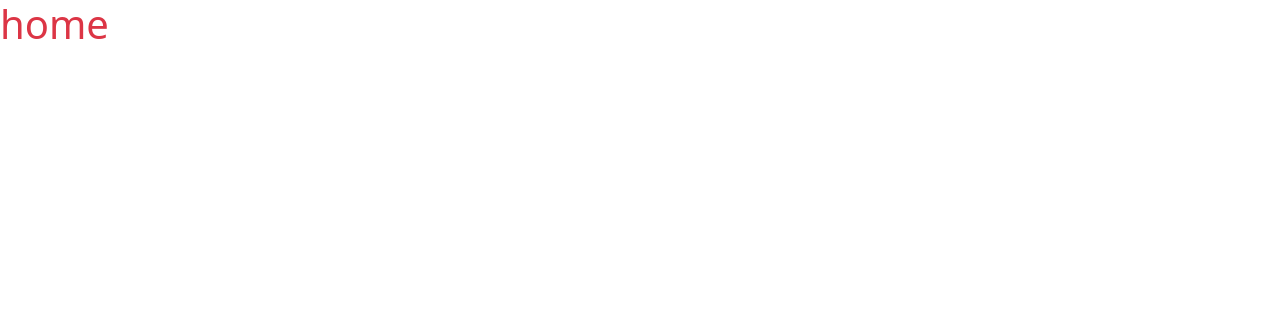
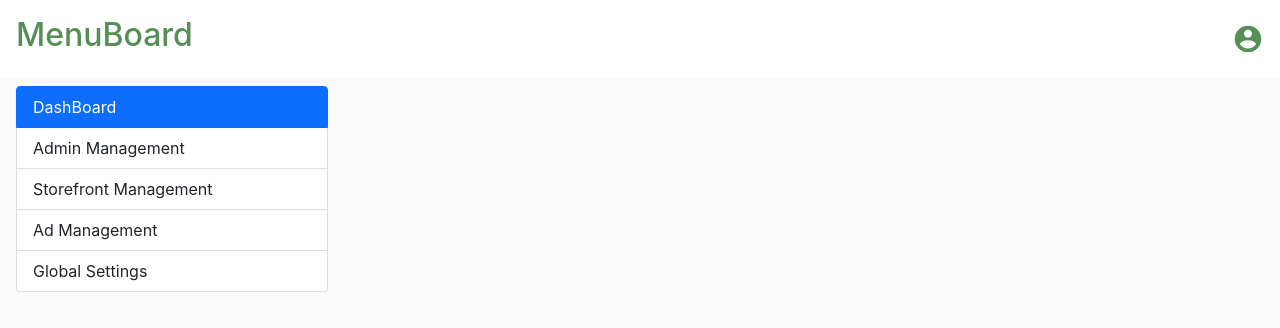
Before and after one commit to Escanor202695/latest_portfolio, a React (Create React App) app: page / in a window 1280 px wide. Shown: the top 328 px of the page. Built offline with nearby package versions, Linux system fonts and the light colour scheme.

Commit message:
dashboard

```diff
--- /dev/null
+++ b/src/components/DashBoard/DashBoard.jsx
@@ -0,0 +1,14 @@
+import React from 'react'
+import './DashBoard.scss'
+import SideBar from './SideBar'
+
+const DashBoard = ({ children }) => {
+  return (
+    <div>
+      <SideBar />
+      <div>{children}</div>
+    </div>
+  )
+}
+
+export default DashBoard
--- /dev/null
+++ b/src/components/DashBoard/SideBar.jsx
@@ -0,0 +1,35 @@
+import React from 'react'
+import { NavLink } from 'react-router-dom'
+
+const SideBar = () => {
+  return (
+    <div>
+      {' '}
+      <div className='col-md-3'>
+        <ul className='list-group sticky-top  py-2'>
+          <NavLink as='li' className='list-group-item' to='/' exact>
+            DashBoard
+          </NavLink>
+          <NavLink as='li' className='list-group-item' to='/adminManagement'>
+            Admin Management
+          </NavLink>
+          <NavLink
+            as='li'
+            className='list-group-item'
+            to='/storefrontManagement'
+          >
+            Storefront Management
+          </NavLink>
+          <NavLink as='li' className='list-group-item' to='/adManagement'>
+            Ad Management
+          </NavLink>
+          <NavLink as='li' className='list-group-item' to='/globalSettings'>
+            Global Settings
+          </NavLink>
+        </ul>
+      </div>
+    </div>
+  )
+}
+
+export default SideBar
--- /dev/null
+++ b/src/components/DashBoard/index.js
@@ -0,0 +1 @@
+export { default as DashBoard } from './dashboard'
--- /dev/null
+++ b/src/components/NavigationBar/NavigationBar.jsx
@@ -0,0 +1,17 @@
+import React from 'react'
+import './NavigationBar.scss'
+import accIcon from '../../assets/icons/account_circle.svg'
+import '../../index.scss'
+
+const NavigationBar = () => {
+  return (
+    <section className='nav-section'>
+      <nav className='custom-navbar d-flex justify-content-between align-items-center'>
+        <h2>MenuBoard</h2>
+        <img src={accIcon} alt='' />
+      </nav>
+    </section>
+  )
+}
+
+export default NavigationBar
--- /dev/null
+++ b/src/components/NavigationBar/NavigationBar.scss
@@ -0,0 +1,14 @@
+@import '../../index.scss';
+
+.nav-section {
+  background-color: white;
+}
+
+.custom-navbar {
+  max-width: 1440px;
+  margin: auto;
+  padding: 1rem;
+  h2 {
+    color: $primary;
+  }
+}
--- /dev/null
+++ b/src/components/NavigationBar/index.js
@@ -0,0 +1 @@
+export { default as NavigationBar } from './NavigationBar.jsx'
--- a/src/constants/route.const.js
+++ b/src/constants/route.const.js
@@ -1,7 +1,11 @@
 const ROUTENAME = {
 
     HOME: '/',
-    NOTFOUND: '*'
+    NOTFOUND: '*',
+    ADMINMANAGEMENT: '/adminManagement',
+    STOREFRONTMANAGEMENT: '/storefrontManagement',
+    ADMINMANAGEMENT: './adManagement',
+
 
 }
 
--- a/src/containers/app.container.jsx
+++ b/src/containers/app.container.jsx
@@ -1,14 +1,17 @@
 import React from 'react'
 import App from './App'
 import 'bootstrap/dist/css/bootstrap.min.css'
+import { NavigationBar } from '../components/NavigationBar'
 
 const AppContainer = () => {
   return (
-    <div>
+    <React.Fragment>
       {/*wrapping provider */}
-      {/* navbar */}
-      <App />
-    </div>
+      <NavigationBar />
+      <div style={{ maxWidth: '1440px', margin: '0 auto', padding: '0 1rem' }}>
+        <App />
+      </div>
+    </React.Fragment>
   )
 }
 
--- a/src/index.scss
+++ b/src/index.scss
@@ -1,9 +1,43 @@
 body {
-  margin: 0;
+  margin: 0 auto;
   padding: 0;
   font-family: -apple-system, BlinkMacSystemFont, 'Segoe UI', 'Roboto', 'Oxygen',
     'Ubuntu', 'Cantarell', 'Fira Sans', 'Droid Sans', 'Helvetica Neue',
     sans-serif;
   -webkit-font-smoothing: antialiased;
   -moz-osx-font-smoothing: grayscale;
+  background-color: #fafafa !important;
 }
+
+$primary: #558f55;
+$primary-dark: #437043;
+$primary-light: #dfecdf;
+
+.primary-btn {
+  background-color: $primary;
+  color: white;
+  font-weight: bold;
+  border: none;
+  padding: 0.4rem 1.5rem;
+  text-align: center;
+  border-radius: 4px;
+  &:hover {
+    background-color: $primary-dark;
+    transition: background-color 300ms linear;
+  }
+}
+
+.primary-btn-light {
+  background-color: $primary-light;
+  color: $primary;
+  font-weight: bold;
+  border: none;
+  padding: 0.4rem 1.5rem;
+  text-align: center;
+  border-radius: 4px;
+  &:hover {
+    background-color: $primary;
+    color: white;
+    transition: all 300ms linear;
+  }
+}
--- a/src/pages/Home.jsx
+++ b/src/pages/Home.jsx
@@ -1,9 +1,10 @@
 import React from 'react'
+import DashBoard from '../components/DashBoard/DashBoard'
 
 const Home = () => {
   return (
     <div>
-      <h1 className='text-danger'>home</h1>
+      <DashBoard />
     </div>
   )
 }
```
Also changed, not shown: src/assets/icons/account_circle.svg (added), src/components/DashBoard/DashBoard.scss (added).
